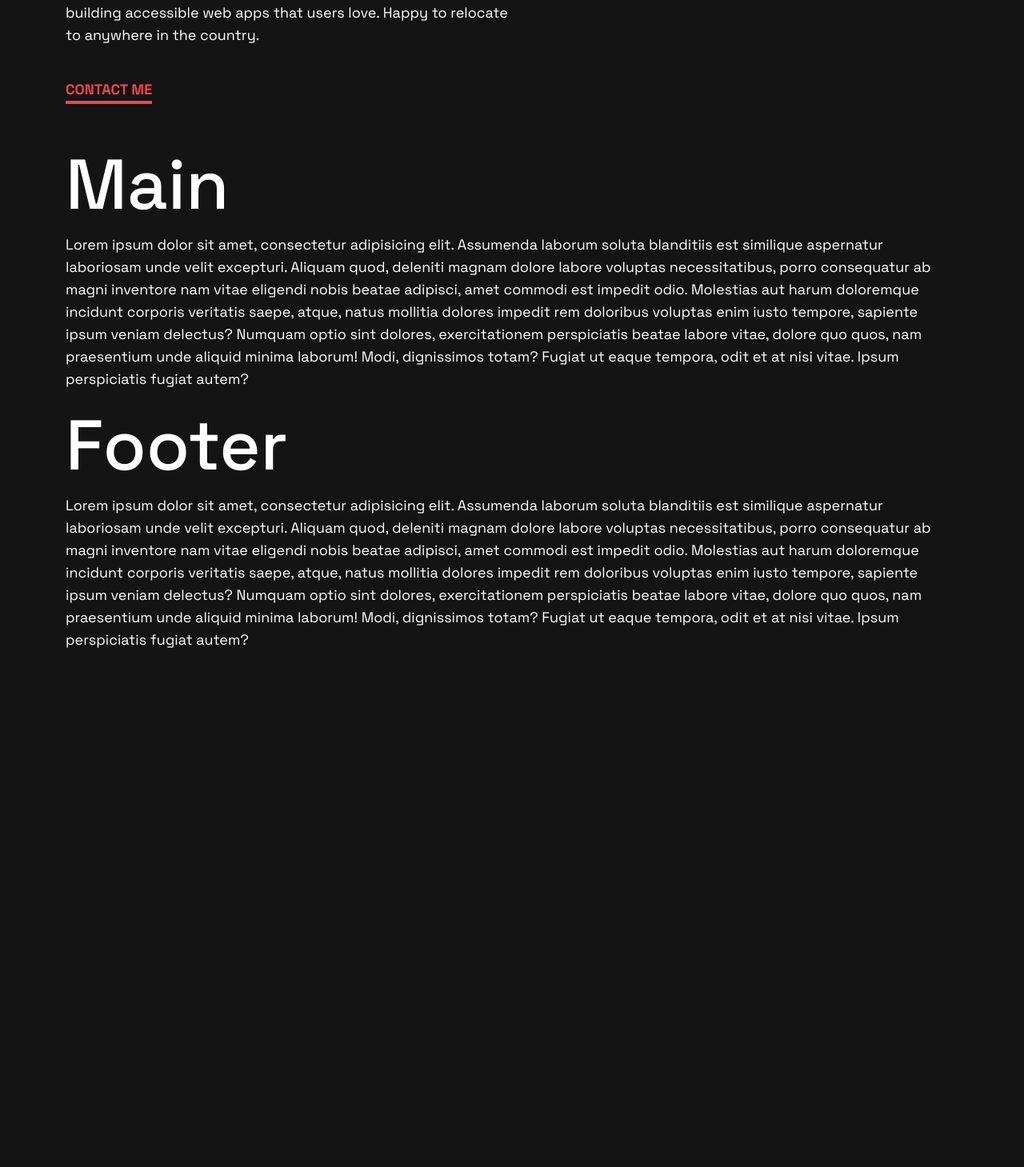
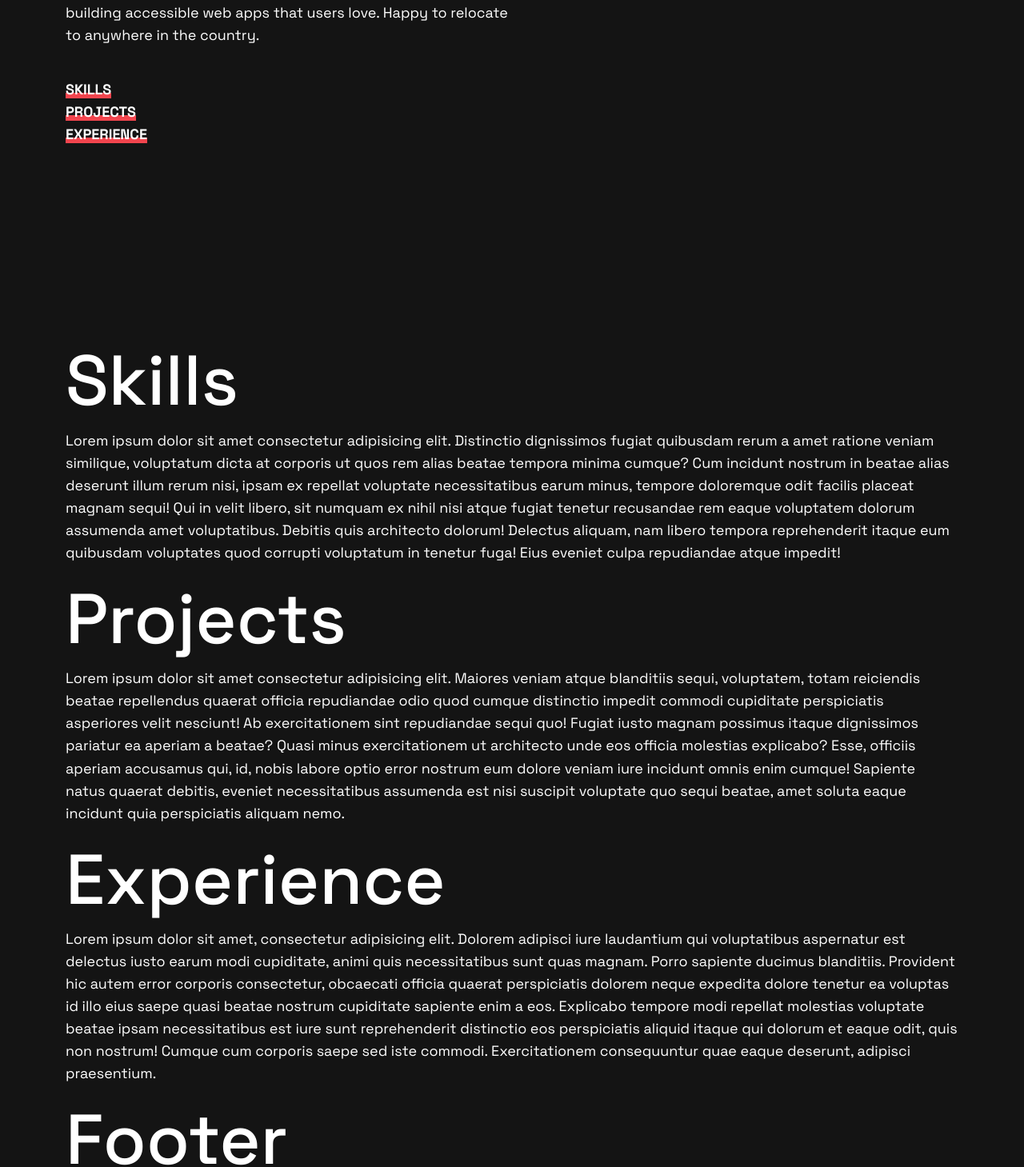
Before and after one commit to earlybird-dev/my-portfolio, a React (Create React App) app: page / in a window 1280 px wide. Shown: the part 425-1884 px from the top of the page at 80% size. Before the commit the page ends 1255 px from the top, so only its background shows below. Built offline with nearby package versions, Linux system fonts and the light colour scheme.

Commit message:
add sections

```diff
--- /dev/null
+++ b/src/components/Experience.jsx
@@ -0,0 +1,25 @@
+import React from 'react';
+
+const Experience = () => {
+  return (
+    <div id="experience" className="">
+      <h1>Experience</h1>
+      <p>
+        Lorem ipsum dolor sit amet, consectetur adipisicing elit. Dolorem
+        adipisci iure laudantium qui voluptatibus aspernatur est delectus iusto
+        earum modi cupiditate, animi quis necessitatibus sunt quas magnam. Porro
+        sapiente ducimus blanditiis. Provident hic autem error corporis
+        consectetur, obcaecati officia quaerat perspiciatis dolorem neque
+        expedita dolore tenetur ea voluptas id illo eius saepe quasi beatae
+        nostrum cupiditate sapiente enim a eos. Explicabo tempore modi repellat
+        molestias voluptate beatae ipsam necessitatibus est iure sunt
+        reprehenderit distinctio eos perspiciatis aliquid itaque qui dolorum et
+        eaque odit, quis non nostrum! Cumque cum corporis saepe sed iste
+        commodi. Exercitationem consequuntur quae eaque deserunt, adipisci
+        praesentium.
+      </p>
+    </div>
+  );
+};
+
+export default Experience;
--- a/src/components/Header.jsx
+++ b/src/components/Header.jsx
@@ -5,7 +5,7 @@ import sun from '../sun.png';
 const Header = () => {
   return (
     <>
-      <header className="header container mb-5">
+      <header className="header container mb-5 min-vh-100">
         <div className="navbar d-flex flex-column-reverse flex-sm-row justify-content-between mb-1 mb-sm-5">
           <div className="navbar-name">early-bird.dev</div>
           <div className="navbar-social d-flex gap-2 gap-md-4 pb-1 pb-md-3">
@@ -53,9 +53,20 @@ const Header = () => {
             building accessible web apps that users love. Happy to relocate to
             anywhere in the country.
           </p>
-          <a href="#contact" className="">
-            Contact Me
-          </a>
+          <div className="d-flex flex-column ">
+            <a href="#skills" className="">
+              Skills
+            </a>
+            <a href="#projects" className="">
+              Projects
+            </a>
+            <a href="#experience" className="">
+              Experience
+            </a>
+            {/* <a href="#contact" className="">
+              Contact Me
+            </a> */}
+          </div>
         </div>
       </header>
     </>
--- a/src/components/Main.jsx
+++ b/src/components/Main.jsx
@@ -1,24 +1,15 @@
 import React from 'react';
+import Skills from './Skills';
+import Projects from './Projects';
+import Experience from './Experience';
 
 const Main = () => {
   return (
     <>
       <main id="main" className="container">
-        <h1>Main</h1>
-        <p>
-          Lorem ipsum dolor sit amet, consectetur adipisicing elit. Assumenda
-          laborum soluta blanditiis est similique aspernatur laboriosam unde
-          velit excepturi. Aliquam quod, deleniti magnam dolore labore voluptas
-          necessitatibus, porro consequatur ab magni inventore nam vitae
-          eligendi nobis beatae adipisci, amet commodi est impedit odio.
-          Molestias aut harum doloremque incidunt corporis veritatis saepe,
-          atque, natus mollitia dolores impedit rem doloribus voluptas enim
-          iusto tempore, sapiente ipsum veniam delectus? Numquam optio sint
-          dolores, exercitationem perspiciatis beatae labore vitae, dolore quo
-          quos, nam praesentium unde aliquid minima laborum! Modi, dignissimos
-          totam? Fugiat ut eaque tempora, odit et at nisi vitae. Ipsum
-          perspiciatis fugiat autem?
-        </p>
+        <Skills />
+        <Projects />
+        <Experience />
       </main>
     </>
   );
--- /dev/null
+++ b/src/components/Projects.jsx
@@ -0,0 +1,24 @@
+import React from 'react';
+
+const Projects = () => {
+  return (
+    <div id="projects" className="">
+      <h1>Projects</h1>
+      <p>
+        Lorem ipsum dolor sit amet consectetur adipisicing elit. Maiores veniam
+        atque blanditiis sequi, voluptatem, totam reiciendis beatae repellendus
+        quaerat officia repudiandae odio quod cumque distinctio impedit commodi
+        cupiditate perspiciatis asperiores velit nesciunt! Ab exercitationem
+        sint repudiandae sequi quo! Fugiat iusto magnam possimus itaque
+        dignissimos pariatur ea aperiam a beatae? Quasi minus exercitationem ut
+        architecto unde eos officia molestias explicabo? Esse, officiis aperiam
+        accusamus qui, id, nobis labore optio error nostrum eum dolore veniam
+        iure incidunt omnis enim cumque! Sapiente natus quaerat debitis, eveniet
+        necessitatibus assumenda est nisi suscipit voluptate quo sequi beatae,
+        amet soluta eaque incidunt quia perspiciatis aliquam nemo.
+      </p>
+    </div>
+  );
+};
+
+export default Projects;
--- /dev/null
+++ b/src/components/Skills.jsx
@@ -0,0 +1,24 @@
+import React from 'react';
+
+const Skills = () => {
+  return (
+    <div id="skills" className="">
+      <h1>Skills</h1>
+      <p>
+        Lorem ipsum dolor sit amet consectetur adipisicing elit. Distinctio
+        dignissimos fugiat quibusdam rerum a amet ratione veniam similique,
+        voluptatum dicta at corporis ut quos rem alias beatae tempora minima
+        cumque? Cum incidunt nostrum in beatae alias deserunt illum rerum nisi,
+        ipsam ex repellat voluptate necessitatibus earum minus, tempore
+        doloremque odit facilis placeat magnam sequi! Qui in velit libero, sit
+        numquam ex nihil nisi atque fugiat tenetur recusandae rem eaque
+        voluptatem dolorum assumenda amet voluptatibus. Debitis quis architecto
+        dolorum! Delectus aliquam, nam libero tempora reprehenderit itaque eum
+        quibusdam voluptates quod corrupti voluptatum in tenetur fuga! Eius
+        eveniet culpa repudiandae atque impedit!
+      </p>
+    </div>
+  );
+};
+
+export default Skills;
--- a/src/scss/index.scss
+++ b/src/scss/index.scss
@@ -80,11 +80,24 @@ body {
 
 h1 {
   font-size: $fs-88;
+  @include media-breakpoint-down(xl) {
+    font-size: $fs-72;
+  }
+  @include media-breakpoint-down(lg) {
+    font-size: $fs-56;
+  }
+  @include media-breakpoint-down(md) {
+    font-size: $fs-40;
+  }
 }
 
 .header {
   .navbar {
     .navbar-name {
+      font-size: $fs-18;
+      @include media-breakpoint-down(md) {
+        font-size: $fs-18;
+      }
     }
 
     .navbar-social {
@@ -170,15 +183,6 @@ h1 {
       }
     }
     h1 {
-      @include media-breakpoint-down(xl) {
-        font-size: $fs-72;
-      }
-      @include media-breakpoint-down(lg) {
-        font-size: $fs-56;
-      }
-      @include media-breakpoint-down(md) {
-        font-size: $fs-40;
-      }
       span {
         position: relative;
         &:before {
@@ -202,17 +206,35 @@ h1 {
     }
     a {
       display: block;
+      position: relative;
       width: fit-content;
       font-weight: bold;
       text-transform: uppercase;
       text-decoration: none;
-      color: $red;
-      border-bottom: 4px solid $red;
+      color: $white;
+      // border-bottom: 4px solid $yellow;
 
-      &:hover {
-        color: $blue;
-        border-bottom: 4px solid $blue;
+      &:before {
+        content: '';
+        background-color: $red;
+        position: absolute;
+        left: 0;
+        bottom: 3px;
+        width: 100%;
+        height: 7px;
+        z-index: -1;
+        transition: all 0.3s ease-in-out;
       }
+
+      &:hover::before {
+        bottom: 0;
+        height: 100%;
+      }
+
+      // &:visited {
+      //   color: $yellow;
+      //   border-bottom: 4px solid $yellow;
+      // }
     }
   }
 }
```
Also changed, not shown: src/css/index.css, 1 other file (tests, documents, lock files or other folders).
